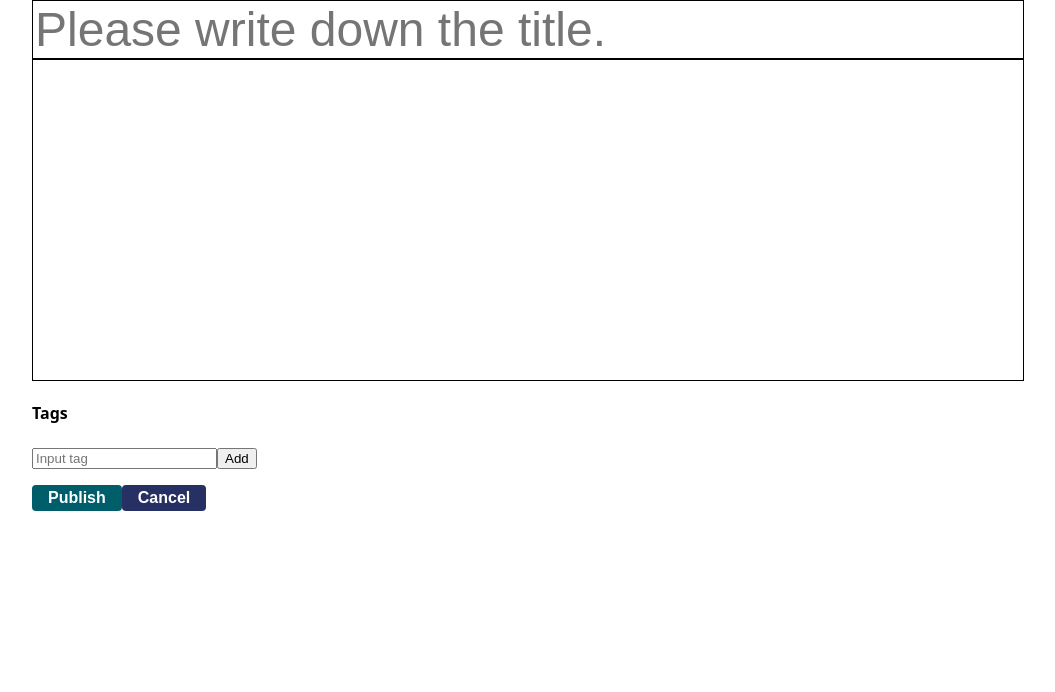
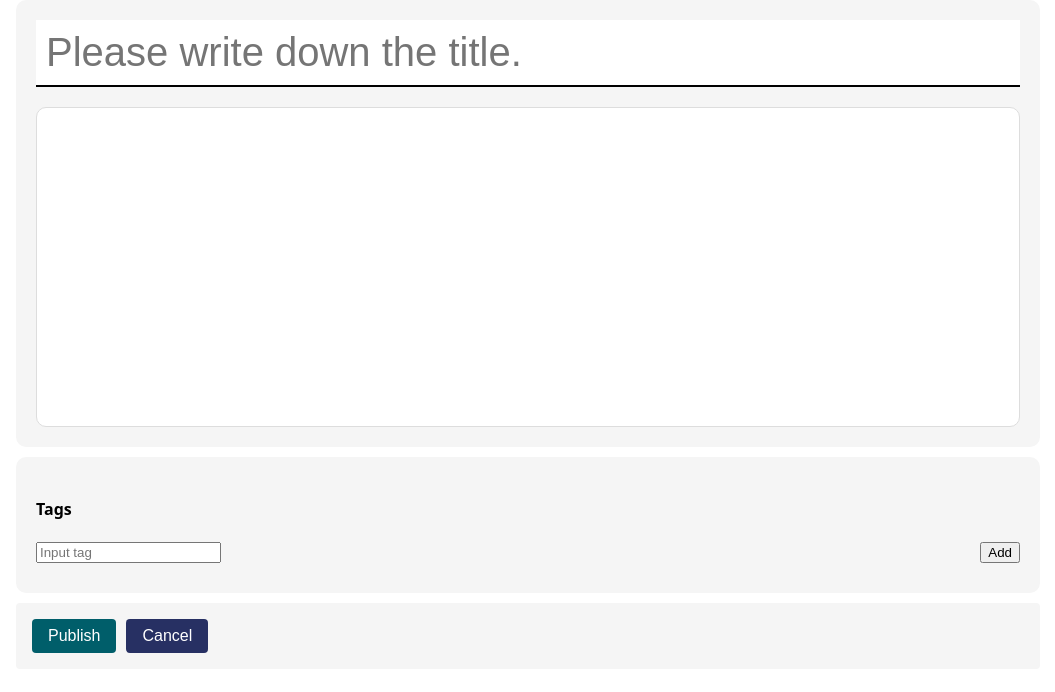
Before and after one commit to ctrlpdf/react-frontend-blog, a React (Create React App) app: page /write in a window 1280 px wide. Shown: the top 692 px of the page, without its empty margins (128-1183 px from the left). Built offline with nearby package versions, Linux system fonts and the light colour scheme.

Commit message:
Update styles for common components

```diff
--- a/src/components/common/Button.js
+++ b/src/components/common/Button.js
@@ -6,8 +6,8 @@ const buttonStyle = css`
   border: none;
   border-radius: 4px;
   font-size: 1rem;
-  font-weight: bold;
-  padding: 0.25rem 1rem;
+  font-weight: 500; // Less bold for a cleaner look
+  padding: 0.5rem 1rem; // Increase padding for a more touch-friendly interface
   color: white;
   outline: none;
   cursor: pointer;
@@ -35,7 +35,7 @@ const buttonStyle = css`
       }
     `}
 
-  &:disabled {
+    &:disabled {
     background: ${palette.gray[3]};
     color: ${palette.gray[5]};
     cursor: not-allowed;
--- a/src/components/common/Header.js
+++ b/src/components/common/Header.js
@@ -6,19 +6,20 @@ import { Link } from 'react-router-dom';
 const HeaderBlock = styled.div`
   position: fixed;
   width: 100%;
-  background-color: white;
+  background-color: #f8f9fa; // Light grey color for a modern look
+  box-shadow: 0px 2px 4px rgba(0, 0, 0, 0.08); // Add a subtle shadow for depth
 `;
 
 const Wrapper = styled(Responsive)`
-  border: 1px solid rgba(0, 0, 0, 1);
   height: 4rem;
   display: flex;
   align-items: center;
   justify-content: space-between;
   .logo {
-    font-size: 1rem;
-    font-weight: 1000;
-    letter-spacing: 10px;
+    font-size: 1.2rem; // Slightly larger font size
+    font-weight: 600; // Less bold for a cleaner look
+    letter-spacing: 2px; // Less letter spacing
+    color: #333; // Dark grey color for modern look
   }
   .right {
     display: flex;
--- a/src/components/post/PostActionButtons.js
+++ b/src/components/post/PostActionButtons.js
@@ -6,9 +6,26 @@ const PostActionButtonsBlock = styled.div`
   display: flex;
   justify-content: flex-end;
   margin-top: 1rem;
+  background-color: #f8f9fa;
+  border-radius: 4px;
+  padding: 0.5rem;
 `;
 
-const ActionButton = styled.button``;
+const ActionButton = styled.button`
+  background-color: #20c997;
+  color: white;
+  border: none;
+  border-radius: 4px;
+  padding: 0.25rem 1rem;
+  font-size: 1rem;
+  cursor: pointer;
+  &:hover {
+    background-color: #38d9a9;
+  }
+  & + & {
+    margin-left: 0.5rem;
+  }
+`;
 
 const PostActionButtons = ({ onEdit, onRemove }) => {
   const [modal, setModal] = useState(false);
--- a/src/components/post/PostViewer.js
+++ b/src/components/post/PostViewer.js
@@ -6,7 +6,11 @@ import { Helmet } from 'react-helmet-async';
 
 const PostViewerBlock = styled(Responsive)`
   margin-top: 1rem;
-  border: 1px solid rgba(0, 0, 0, 1);
+  margin-bottom: 10px;
+  border: 1px solid rgba(0, 0, 0, 0.1);
+  border-radius: 10px;
+  box-shadow: 0px 0px 8px rgba(0, 0, 0, 0.05);
+  background-color: #f7f9fc;
 `;
 
 const PostHead = styled.div`
@@ -14,12 +18,16 @@ const PostHead = styled.div`
     font-size: 3rem;
     line-height: 1.5;
     margin: 0;
+    color: #4a4a4a;
+    font-weight: 600;
   }
 `;
 
 const PostContent = styled.div`
   font-size: 1.3125rem;
-  color: rgba(0, 0, 0, 0.8);
+  color: rgba(0, 0, 0, 0.7);
+  line-height: 1.8;
+  letter-spacing: 0.05em;
 `;
 
 const PostViewer = ({ post, error, loading, actionButtons }) => {
--- a/src/components/posts/Pagination.js
+++ b/src/components/posts/Pagination.js
@@ -3,10 +3,16 @@ import qs from 'qs';
 import Button from '../common/Button';
 
 const PaginationBlock = styled.div`
-  width: 320px;
-  margin: 0 auto;
+  width: 100%;
+  margin: 20px auto;
   display: flex;
-  justify-content: space-between;
+  justify-content: center;
+  align-items: center;
+  gap: 20px;
+  padding: 10px;
+  border-radius: 5px;
+  background-color: #f8f9fa;
+  box-shadow: 0 2px 8px rgba(0, 0, 0, 0.1);
 `;
 
 const PageNumber = styled.div``;
--- a/src/components/posts/PostList.js
+++ b/src/components/posts/PostList.js
@@ -5,18 +5,46 @@ import Button from '../common/Button';
 import SubInfo from '../common/SubInfo';
 import Tags from '../common/Tags';
 
-const PostListBlock = styled(Responsive)``;
+const PostListBlock = styled(Responsive)`
+  background: #f7f7f7;
+  border-radius: 10px;
+  padding: 20px;
+  box-shadow: 0px 0px 10px rgba(0, 0, 0, 0.1);
+  margin-top: 20px;
+`;
 
 const WritePostButtonWrapper = styled.div`
   display: flex;
   justify-content: flex-end;
   margin-top: 0.5rem;
   margin-bottom: 0.5rem;
+  button {
+    background: #007bff;
+    color: white;
+    border: none;
+    border-radius: 4px;
+    padding: 10px 20px;
+    font-size: 16px;
+    cursor: pointer;
+    &:hover {
+      background: #0056b3;
+    }
+  }
 `;
 
 const PostItemBlock = styled.div`
-  border: 1px solid rgba(0, 0, 0, 1);
+  border: 1px solid rgba(0, 0, 0, 0.1);
   padding: 0.5rem;
+  margin-bottom: 20px;
+  border-radius: 10px;
+  h2 {
+    font-size: 20px;
+    color: #333;
+    margin-bottom: 10px;
+  }
+  p {
+    color: #666;
+  }
 `;
 
 const PostItem = ({ post }) => {
--- a/src/components/write/Editor.js
+++ b/src/components/write/Editor.js
@@ -4,20 +4,39 @@ import 'quill/dist/quill.bubble.css';
 import styled from 'styled-components';
 import Responsive from '../common/Responsive';
 
-const EditorBlock = styled(Responsive)``;
+const EditorBlock = styled(Responsive)`
+  display: flex;
+  flex-direction: column;
+  justify-content: center;
+  align-items: center;
+  padding: 20px;
+  background-color: #f5f5f5;
+  border-radius: 10px;
+`;
 
 const TitleInput = styled.input`
-  border: 1px solid black;
-  font-size: 3rem;
+  border: none;
+  border-bottom: 2px solid black;
+  font-size: 2.5rem;
   outline: none;
   width: 100%;
+  margin-bottom: 20px;
+  padding: 10px;
+  &:focus {
+    border-bottom: 2px solid #007bff;
+  }
 `;
 
 const QuillWrapper = styled.div`
-  border: 1px solid black;
+  border: none;
+  width: 100%; // Add this line to set the width to maximum
   .ql-editor {
     min-height: 320px;
-    font-size: 1rem;
+    font-size: 1.2rem;
+    padding: 20px;
+    border: 1px solid #ddd;
+    border-radius: 10px;
+    background-color: #fff;
   }
   .ql-editor.ql-blank::before {
     left: 0px;
--- a/src/components/write/TagBox.js
+++ b/src/components/write/TagBox.js
@@ -2,13 +2,36 @@ import React, { useState, useCallback, useEffect } from 'react';
 import styled from 'styled-components';
 import Responsive from '../common/Responsive';
 
-const TagBoxBlock = styled(Responsive)``;
+const TagBoxBlock = styled(Responsive)`
+  display: flex;
+  flex-direction: column;
+  padding: 20px;
+  background-color: #f5f5f5;
+  border-radius: 10px;
+  margin-top: 10px;
+`;
 
-const TagForm = styled.form``;
+const TagForm = styled.form`
+  display: flex;
+  justify-content: space-between;
+  margin-bottom: 10px;
+`;
 
-const Tag = styled.div``;
+const Tag = styled.div`
+  display: inline-block;
+  color: #495057;
+  text-decoration: none;
+  margin-right: 3px;
+  font-size: 14px;
+  &:hover {
+    color: #adb5bd;
+  }
+`;
 
-const TagListBlock = styled.div``;
+const TagListBlock = styled.div`
+  display: flex;
+  flex-wrap: wrap;
+`;
 
 const TagItem = React.memo(({ tag, onRemove }) => (
   <Tag onClick={() => onRemove(tag)}>#{tag}</Tag>
--- a/src/components/write/WriteActionButtons.js
+++ b/src/components/write/WriteActionButtons.js
@@ -3,9 +3,17 @@ import Button from '../common/Button';
 import Responsive from '../common/Responsive';
 
 const WriteActionButtonsBlock = styled(Responsive)`
+  margin-top: 10px;
   padding: 1rem;
   display: flex;
+  justify-content: flex-start;
+  align-items: center;
+  background-color: #f5f5f5;
+  border-radius: 4px;
   margin-right: 10px;
+  & > button + button {
+    margin-left: 10px;
+  }
 `;
 
 const StyledButton = styled(Button)``;
```
